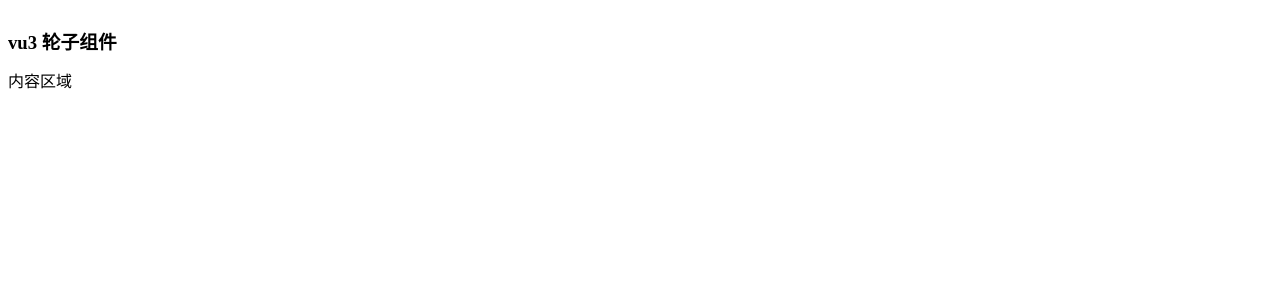
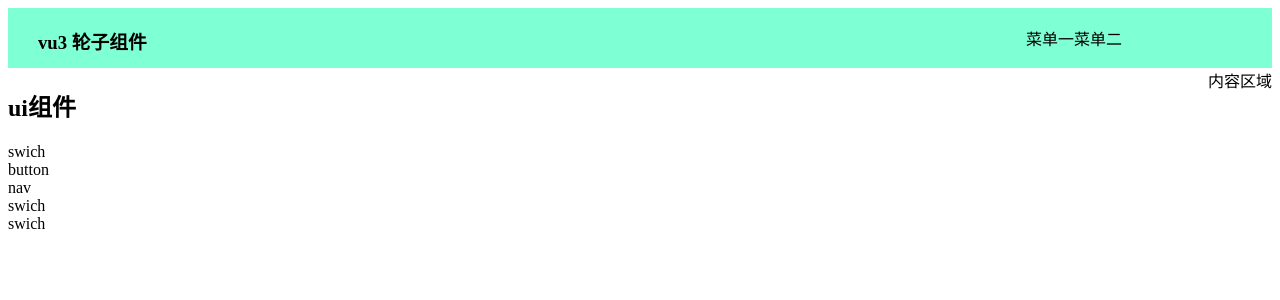
Before and after one commit to HW0001/Vue3-ui, a Vue app: page /doc in a window 1280 px wide. Shown: the top 300 px of the page. Built offline with nearby package versions, Linux system fonts and the light colour scheme.

Commit message:
增加内容切换

```diff
--- a/src/App.vue
+++ b/src/App.vue
@@ -9,7 +9,9 @@ export default {
     components: {
     },
     setup(){
-        const vasidevisible = ref(false)
+        const clictwidth=document.documentElement.clientWidth
+        console.log(clictwidth)
+        const vasidevisible = ref(clictwidth<=500?false:true)
         provide("asidevis",vasidevisible)
     }
 }
--- /dev/null
+++ b/src/components/AsideList.vue
@@ -0,0 +1,21 @@
+<template>
+    <div>
+        <h2>ui组件</h2>
+        <ol>
+        <li>swich</li>
+        <li>button</li>
+        <li>nav</li>
+        <li>swich</li>
+        <li>swich</li>
+        </ol>
+    </div>
+</template>
+<script lang="ts">
+    export default{
+        setup(){
+            return{
+
+            }
+        }
+    }
+</script>
--- a/src/components/TopNav.vue
+++ b/src/components/TopNav.vue
@@ -1,30 +1,64 @@
 <template>
   <div class="topnav">
-        <div class="topnav">
-        <h3 @click="toggleVisidle">vu3 轮子组件</h3>
+    <span class="micon" @click="toggleVisidle">三</span>
+    <div class="logo"><h3>vu3 轮子组件</h3></div>
+    <div class="funcs">
+      <span>菜单一</span>
+      <span>菜单二</span>
     </div>
   </div>
 </template>
 
 <script lang="ts">
-import { inject,Ref } from 'vue'
+import { inject, Ref } from "vue";
 export default {
-    setup(){
-       const asidecis =  inject<Ref<boolean>>("asidevis")
-       const toggleVisidle = ()=>{
-           asidecis.value=!asidecis.value
-           console.log(asidecis)
-       }
-       return {toggleVisidle}
-    }
-}
+  setup() {
+    const asidecis = inject<Ref<boolean>>("asidevis");
+    const toggleVisidle = () => {
+      asidecis.value = !asidecis.value;
+      console.log(asidecis);
+    };
+    return { toggleVisidle };
+  },
+};
 </script>
 <style lang="scss" scoped>
-.topnav{
+.topnav {
+  background-color: aquamarine;
   height: 60px;
+  width: 100%;
+  position: relative;
+  .micon{
+      position: absolute;
+      top:20px;
+      left: 20px;
+      display: none;
+  }
+  > .logo {
+    position: absolute;
+    left: 30px;
+    top: 0px;
+  }
+  > .funcs {
+    height: 100%;
+    position: absolute;
+    right: 150px;
+    top: 0px;
     display: flex;
-    h3{
+    align-items: center;
+  }
+  @media (max-width:500px) {
+      display: flex;
+      justify-content: center;
+      >.funcs{
+          display: none;
+      }
+      .micon{
           display: inline-block;
+      }
+      .logo{
+          position: static;
+      }
   }
 }
 </style>
--- /dev/null
+++ b/src/index.scss
@@ -0,0 +1,16 @@
+*{
+    margin: ：0;
+    padding: 0;
+    box-sizing: border-box;
+}
+*::after,*::before{
+    margin: ：0;
+    padding: 0;
+    box-sizing: border-box;
+}
+a{
+    text-decoration: none;;
+}
+ol,ul{
+    list-style: none;
+}
--- a/src/main.ts
+++ b/src/main.ts
@@ -1,5 +1,6 @@
 import { createApp } from 'vue'
 import App from './App.vue'
+import "./index.scss"
 import {createWebHistory,createRouter} from "vue-router"
 
 import Home from './views/Home.vue'
--- a/src/views/Doc.vue
+++ b/src/views/Doc.vue
@@ -2,27 +2,33 @@
   <div>
     <top-nav />
     <div class="content">
-    <aside v-if="asidevisib">左边的</aside>
+      <aside>
+        <aside-list v-if="asidevisib"></aside-list>
+      </aside>
       <main>内容区域</main>
     </div>
   </div>
 </template>
 <script lang="ts">
-import { inject,Ref } from 'vue';
+import { inject, Ref } from "vue";
 import TopNav from "../components/TopNav.vue";
+import AsideList from "../components/AsideList.vue";
 export default {
-    setup(){
-        const asidevisib =  inject<Ref<boolean>>("asidevis")
+  setup() {
+    const asidevisib = inject<Ref<boolean>>("asidevis");
     return {
-            asidevisib
-        }
+      asidevisib,
+    };
   },
-  components: { TopNav },
+  components: {
+    TopNav,
+    AsideList,
+  },
 };
 </script>
 <style lang="scss" scoped>
- .content{
+.content {
   display: flex;
-     justify-content:space-between;
+  justify-content: space-between;
 }
 </style>
```
Lines whose indentation alone changed are shown as unchanged.
